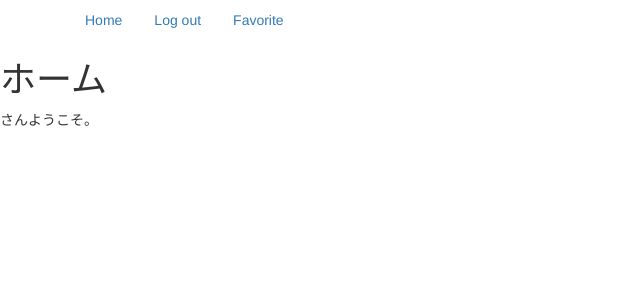
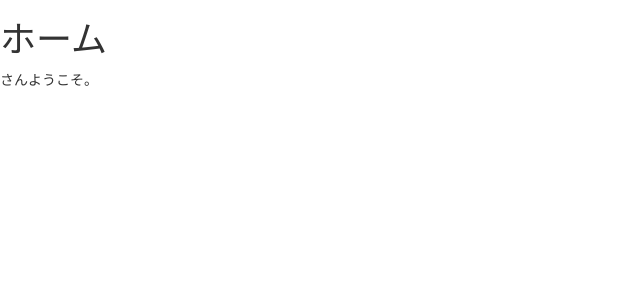
Before and after one commit to Kaito-a-bit/twitter_clone_app, a Django app: page /home/ in a window 1280 px wide. Shown: the top 300 px of the page, without its empty margins (0-640 px from the left). Run offline with Django 3.2, Linux system fonts and the light colour scheme; some libraries are stand-ins or nearby versions.

Commit message:
deleted header.html

```diff
--- a/user/templates/user/header.html
+++ /dev/null
@@ -1,9 +0,0 @@
-<div class="container">
-  <header class="d-flex justify-content-center py-3">
-    <ul class="nav nav-pills">
-      <li class="nav-item"><a href="#" class="nav-link active">Home</a></li>
-      <li class="nav-item"><a href="#" class="nav-link">Log out</a></li>
-      <li class="nav-item"><a href="#" class="nav-link">Favorite</a></li>
-    </ul>
-  </header>
- </div>
--- a/user/templates/user/home.html
+++ b/user/templates/user/home.html
@@ -11,7 +11,6 @@
  </head>
 
  <body>
-    {% include 'user/header.html' %}
     <h1>ホーム</h1>
     <p>{{ user.username }}さんようこそ。</p>
 
```
